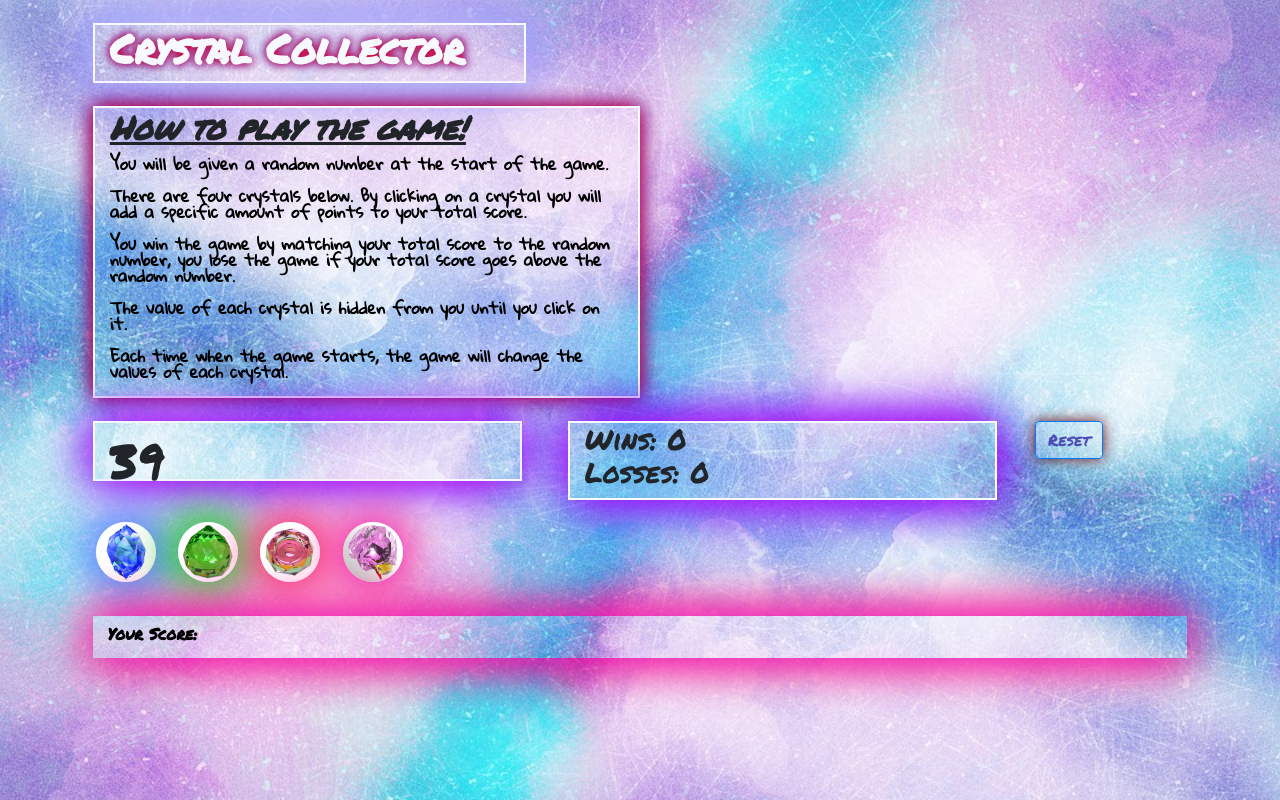
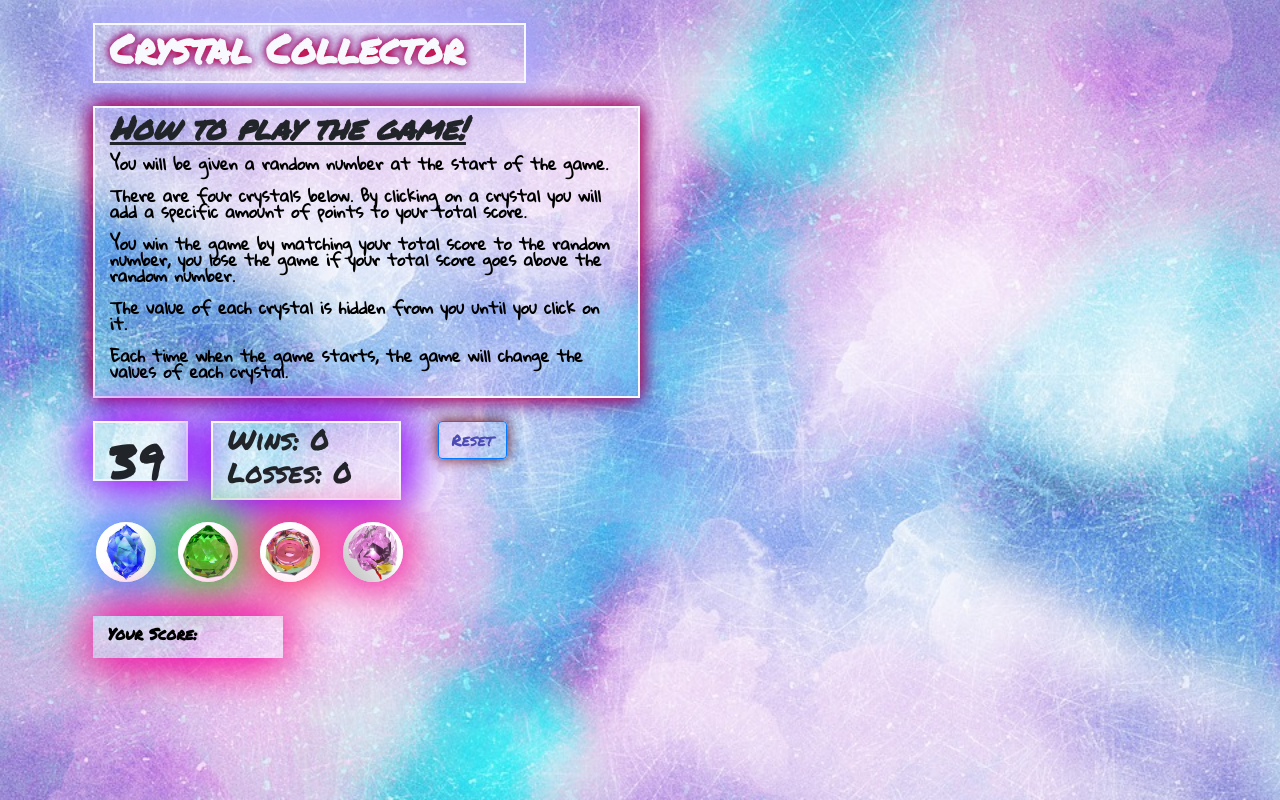
Before and after one commit to BradleyHersey/Unit-4-game, a plain HTML site: page index.html in a window 1280 px wide. Drawn offline with nearby package versions, Linux system fonts and the light colour scheme.

Commit message:
fixed col-size

```diff
--- a/assets/css/style.css
+++ b/assets/css/style.css
@@ -33,7 +33,7 @@ p{
     float: left;
     border: solid ghostwhite 2px;
     box-shadow:0 0 50px rgb(240, 5, 248), 0 0 50px rgb(255, 0, 0);
-    margin: 0% 2% 1% 2%;
+    margin: 0% 0% 1% 2%;
 
     box-shadow:0 0 50px rgb(243, 5, 248), 0 0 50px #0000FF;
     height: 60px;
--- a/index.html
+++ b/index.html
@@ -48,10 +48,10 @@
 
         </div>
         <div class="row">
-            <div class="col-sm" id="magicNumber">
+            <div class="col-sm-1" id="magicNumber">
                 <span id="randomNumber"></span>
             </div>
-            <div class="col-sm" id="scoreWL">
+            <div class="col-sm-2" id="scoreWL">
                 <h3 class="WL">
                     Wins:
                     <span id="wins"></span>
@@ -73,7 +73,7 @@
 
         </div>
         <div class="row">
-            <div class="col-sm" class="playerTotal" id="pT">
+            <div class="col-sm-2" class="playerTotal" id="pT">
                 <p id="total">
                     <strong>Your Score:
                         <span id="finalScore"></span>
```
